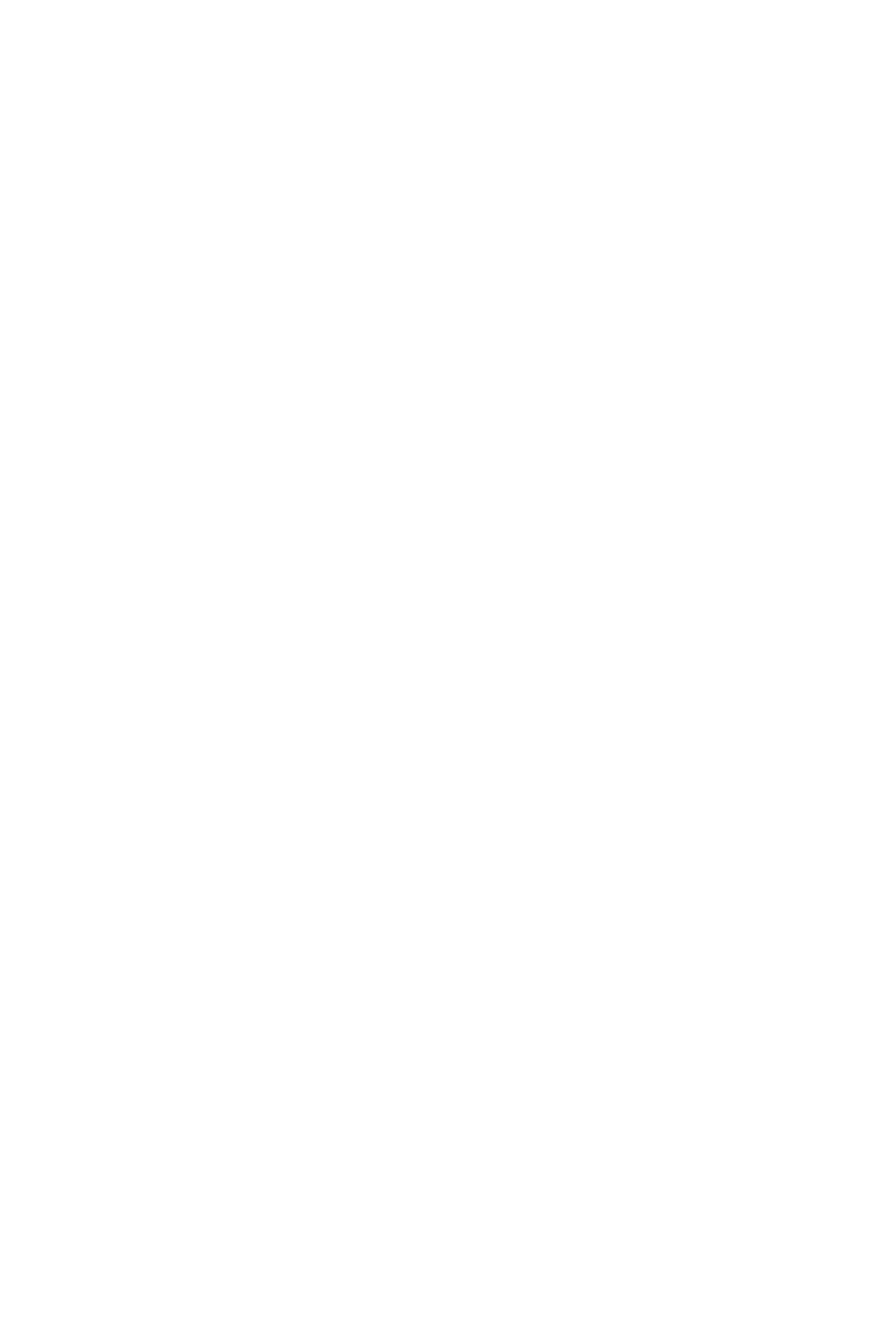
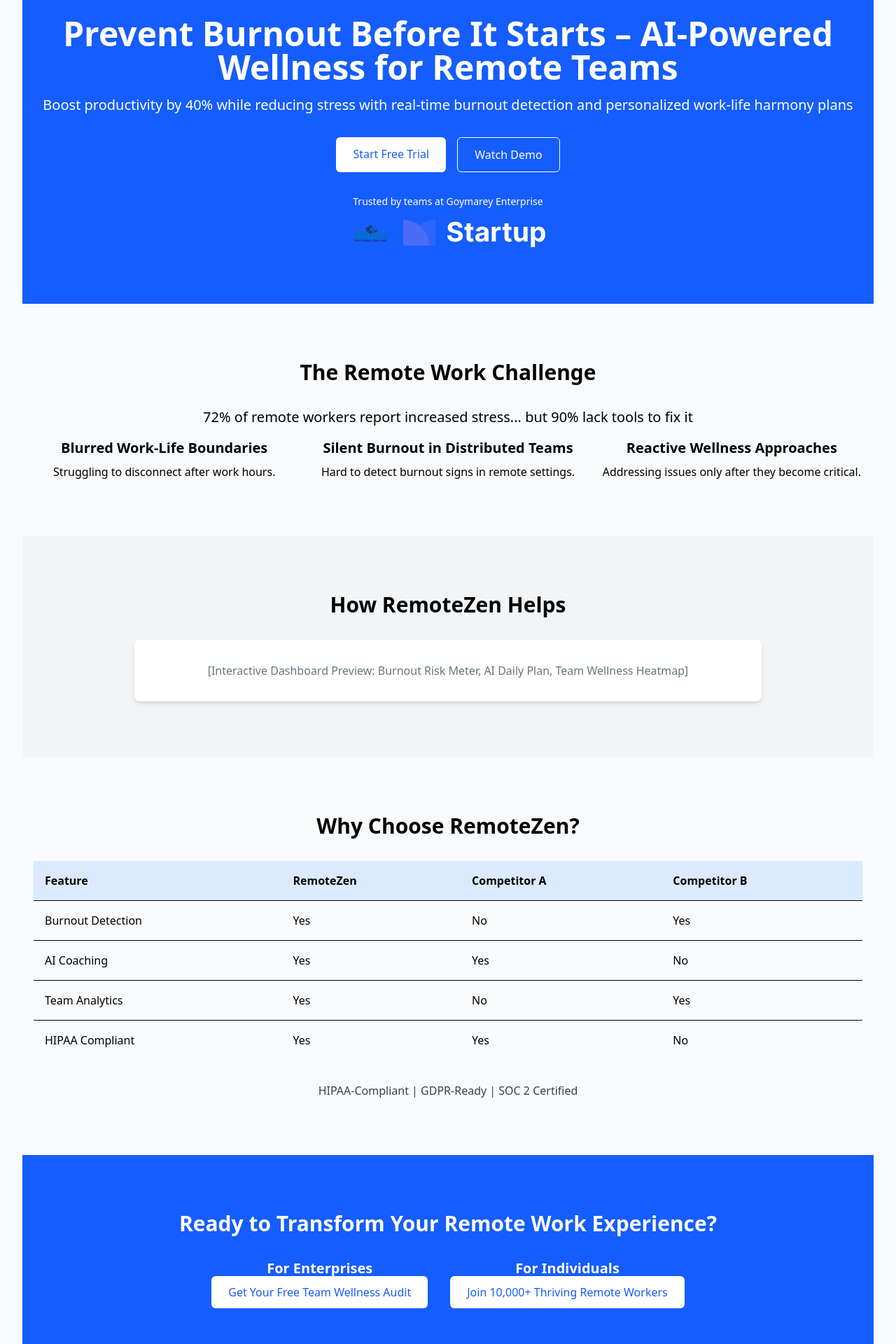
Before and after one commit to ahmednule/day-3-0f-30-of-angular, an Angular app: page / in a window 1280 px wide. Shown: the part 160-2080 px from the top of the page at 70% size. Before the commit the page ends 800 px from the top, so only its background shows below. Built offline with nearby package versions, Linux system fonts and the light colour scheme.

Commit message:
feature: craetd the landing page of the application which is meant to change in the future as i keep improving the application

```diff
--- a/src/app/home/home.component.html
+++ b/src/app/home/home.component.html
@@ -1 +1,120 @@
-<p>home works!</p>
+<section class="hero bg-blue-600 text-white py-20">
+    <div class="container mx-auto px-4 text-center">
+      <h1 class="text-5xl font-bold mb-4 font-inter">
+        Prevent Burnout Before It Starts – AI-Powered Wellness for Remote Teams
+      </h1>
+      <p class="text-xl mb-8">
+        Boost productivity by 40% while reducing stress with real-time burnout detection and personalized work-life harmony plans
+      </p>
+      <div class="flex justify-center space-x-4">
+        <a href="#" class="bg-white text-blue-600 px-6 py-3 rounded-md font-medium hover:bg-gray-100 transition">
+          Start Free Trial
+        </a>
+        <a href="#" class="border border-white px-6 py-3 rounded-md font-medium text-white hover:bg-blue-700 transition">
+          Watch Demo
+        </a>
+      </div>
+      <div class="mt-8">
+        <p class="text-sm">Trusted by teams at Goymarey Enterprise</p>
+        <div class="flex justify-center space-x-4 mt-4">
+          <img src="/logo1.png" alt="Goymarey Enterprise" class="h-10">
+          <img src="/logo2.svg" alt="SmartLife Enterprise" class="h-10">
+        </div>
+      </div>
+    </div>
+  </section>
+
+  <section class="problem py-20">
+    <div class="container mx-auto px-4">
+      <h2 class="text-3xl font-bold mb-8 font-inter text-center">The Remote Work Challenge</h2>
+      <p class="text-xl mb-4 text-center">72% of remote workers report increased stress... but 90% lack tools to fix it</p>
+      <div class="grid grid-cols-1 md:grid-cols-3 gap-8">
+        <div class="pain-point text-center">
+          <h3 class="text-xl font-semibold mb-2">Blurred Work-Life Boundaries</h3>
+          <p>Struggling to disconnect after work hours.</p>
+        </div>
+        <div class="pain-point text-center">
+          <h3 class="text-xl font-semibold mb-2">Silent Burnout in Distributed Teams</h3>
+          <p>Hard to detect burnout signs in remote settings.</p>
+        </div>
+        <div class="pain-point text-center">
+          <h3 class="text-xl font-semibold mb-2">Reactive Wellness Approaches</h3>
+          <p>Addressing issues only after they become critical.</p>
+        </div>
+      </div>
+    </div>
+  </section>
+
+  <section class="solution py-20 bg-gray-100">
+    <div class="container mx-auto px-4">
+      <h2 class="text-3xl font-bold mb-8 font-inter text-center">How RemoteZen Helps</h2>
+      <div class="dashboard-preview bg-white p-8 rounded-lg shadow-md mx-auto max-w-4xl">
+        <p class="text-center text-gray-500">[Interactive Dashboard Preview: Burnout Risk Meter, AI Daily Plan, Team Wellness Heatmap]</p>
+      </div>
+    </div>
+  </section>
+
+  <section class="differentiators py-20">
+    <div class="container mx-auto px-4">
+      <h2 class="text-3xl font-bold mb-8 font-inter text-center">Why Choose RemoteZen?</h2>
+      <table class="comparison-table w-full text-left border-collapse">
+        <thead>
+          <tr class="bg-blue-100">
+            <th class="p-4">Feature</th>
+            <th class="p-4">RemoteZen</th>
+            <th class="p-4">Competitor A</th>
+            <th class="p-4">Competitor B</th>
+          </tr>
+        </thead>
+        <tbody>
+          <tr>
+            <td class="p-4 border-t">Burnout Detection</td>
+            <td class="p-4 border-t">Yes</td>
+            <td class="p-4 border-t">No</td>
+            <td class="p-4 border-t">Yes</td>
+          </tr>
+          <tr>
+            <td class="p-4 border-t">AI Coaching</td>
+            <td class="p-4 border-t">Yes</td>
+            <td class="p-4 border-t">Yes</td>
+            <td class="p-4 border-t">No</td>
+          </tr>
+          <tr>
+            <td class="p-4 border-t">Team Analytics</td>
+            <td class="p-4 border-t">Yes</td>
+            <td class="p-4 border-t">No</td>
+            <td class="p-4 border-t">Yes</td>
+          </tr>
+          <tr>
+            <td class="p-4 border-t">HIPAA Compliant</td>
+            <td class="p-4 border-t">Yes</td>
+            <td class="p-4 border-t">Yes</td>
+            <td class="p-4 border-t">No</td>
+          </tr>
+        </tbody>
+      </table>
+      <div class="certifications mt-8 text-center">
+        <p class="text-gray-700">HIPAA-Compliant | GDPR-Ready | SOC 2 Certified</p>
+      </div>
+    </div>
+  </section>
+
+  <section class="cta py-20 bg-blue-600 text-white">
+    <div class="container mx-auto px-4 text-center">
+      <h2 class="text-3xl font-bold mb-4 font-inter">Ready to Transform Your Remote Work Experience?</h2>
+      <div class="flex justify-center space-x-8 mt-8 flex-col md:flex-row">
+        <div>
+          <h3 class="text-xl font-semibold mb-2">For Enterprises</h3>
+          <a href="#" class="bg-white text-blue-600 px-6 py-3 rounded-md font-medium hover:bg-gray-100 transition">
+            Get Your Free Team Wellness Audit
+          </a>
+        </div>
+        <div>
+          <h3 class="text-xl font-semibold mb-2">For Individuals</h3>
+          <a href="#" class="bg-white text-blue-600 px-6 py-3 rounded-md font-medium hover:bg-gray-100 transition">
+            Join 10,000+ Thriving Remote Workers
+          </a>
+        </div>
+      </div>
+    </div>
+  </section>
```
Also changed, not shown: public/logo1.png (added), public/logo2.svg (added).
